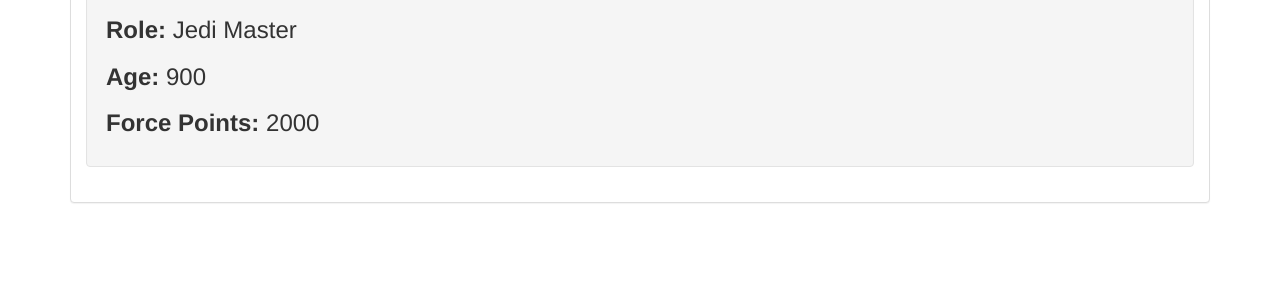
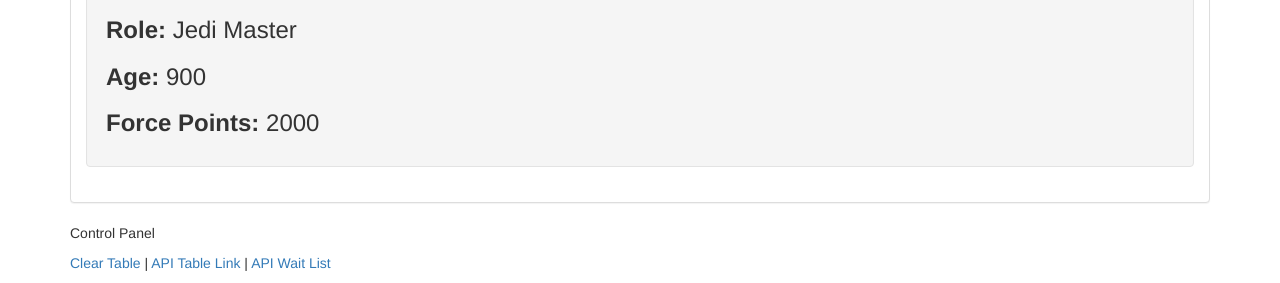
Before and after one commit to jok405/Hot_Table_VIP, a plain HTML site: page tables.html in a window 1280 px wide. Shown: the part 626-909 px from the top of the page. Before the commit the page ends 849 px from the top, so only its background shows below. Drawn offline with nearby package versions, Linux system fonts and the light colour scheme; a web font is replaced by a local one.

Commit message:
added link info

```diff
--- a/tables.html
+++ b/tables.html
@@ -86,5 +86,11 @@
     try { Typekit.load(); } catch (e) {}
     </script>
 </body>
+<footer class="footer">
+          <div class="container">
+            <p>Control Panel</p>
+            <p><a href="#" id="clear">Clear Table</a> | <a href="/api/tables">API Table Link</a> | <a href="/api/waitlist">API Wait List</a></p>
+          </div>
+        </footer>
 
 </html>
```
Also changed, not shown: home.html (+7 -1 lines), reserve.html (+6 -0 lines).
